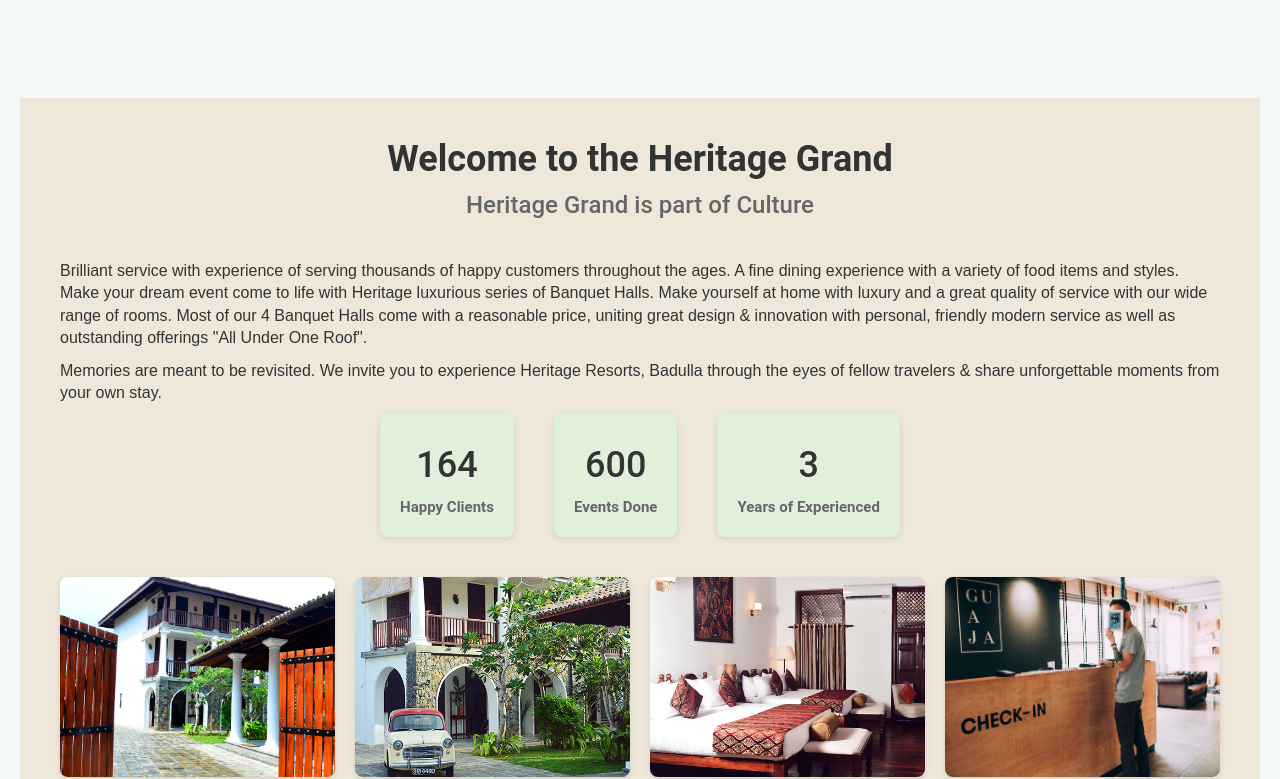
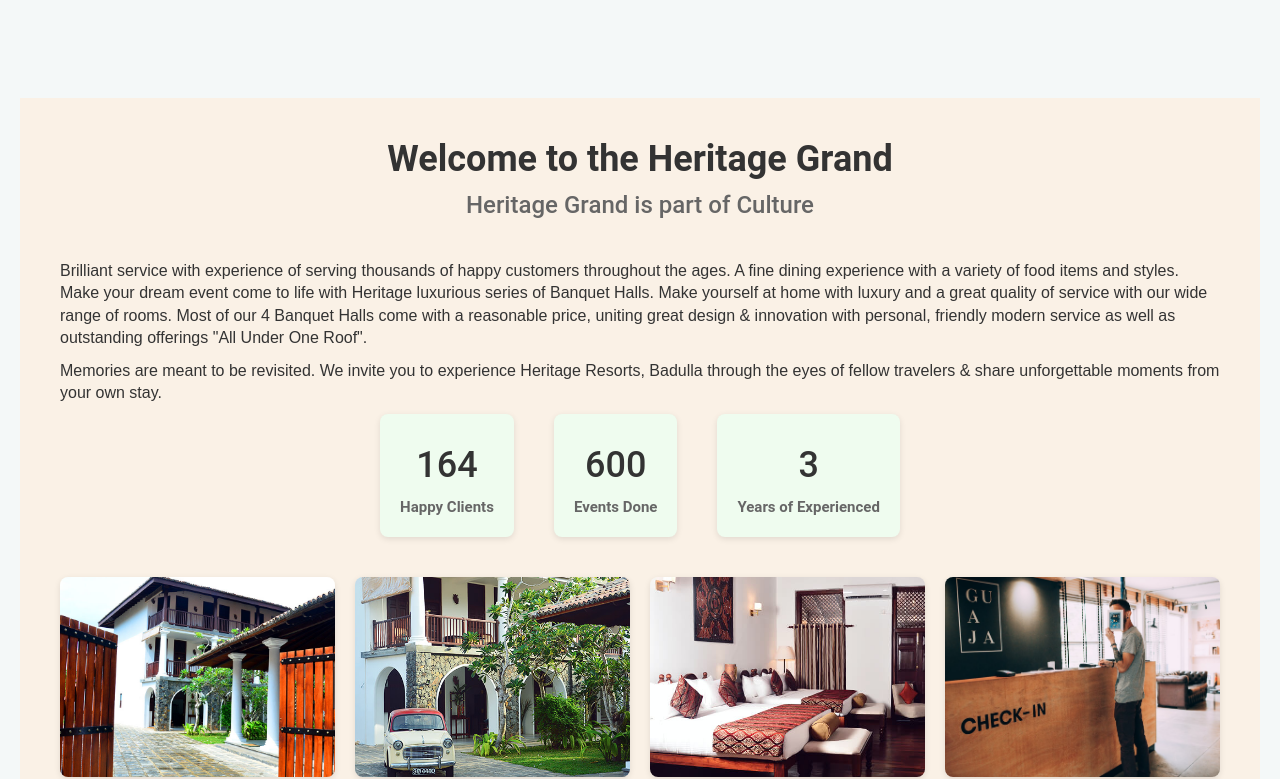
Before and after one commit to cynos28/Hotel-Reservation-system, a React (Create React App) app in the folder client/: page / in a window 1280 px wide. Shown: the part 604-1383 px from the top of the page. Built offline with nearby package versions, Linux system fonts and the light colour scheme; no server answers.

Commit message:
about us styles

```diff
--- a/client/src/components/aboutUs/aboutUs.css
+++ b/client/src/components/aboutUs/aboutUs.css
@@ -1,12 +1,12 @@
 .aboutus-body{
-    background-color: #EEE7DA;
+    background-color: #FAF1E6;
 }
 
 .about-us-container {
     max-width: 1300px;
     margin: 0 auto;
     padding: 40px;
-    background-color: #EEE7DA;
+    background-color: #FAF1E6;
     font-family: 'Montserrat', sans-serif;
   }
 
@@ -50,7 +50,7 @@
   .about-us-stat {
     text-align: center;
     margin: 0 20px;
-    background-color: #E1F0DA;
+    background-color: #EFFCEF;
     padding: 20px;
     border-radius: 8px;
     box-shadow: 0 2px 6px rgba(0, 0, 0, 0.1);
--- a/client/src/pages/home/homePageCard.js
+++ b/client/src/pages/home/homePageCard.js
@@ -64,7 +64,7 @@ function BasicExample() {
 
   return (
     <div>
-      <section>
+
         <div style={containerStyle}>
           <h2 style={titleStyle}>Our Services</h2>
           <div style={cardContainerStyle}>
@@ -129,7 +129,7 @@ function BasicExample() {
         </div>
       </div>
     </div>
-    </section>
+
     </div>
   );
 }
```
